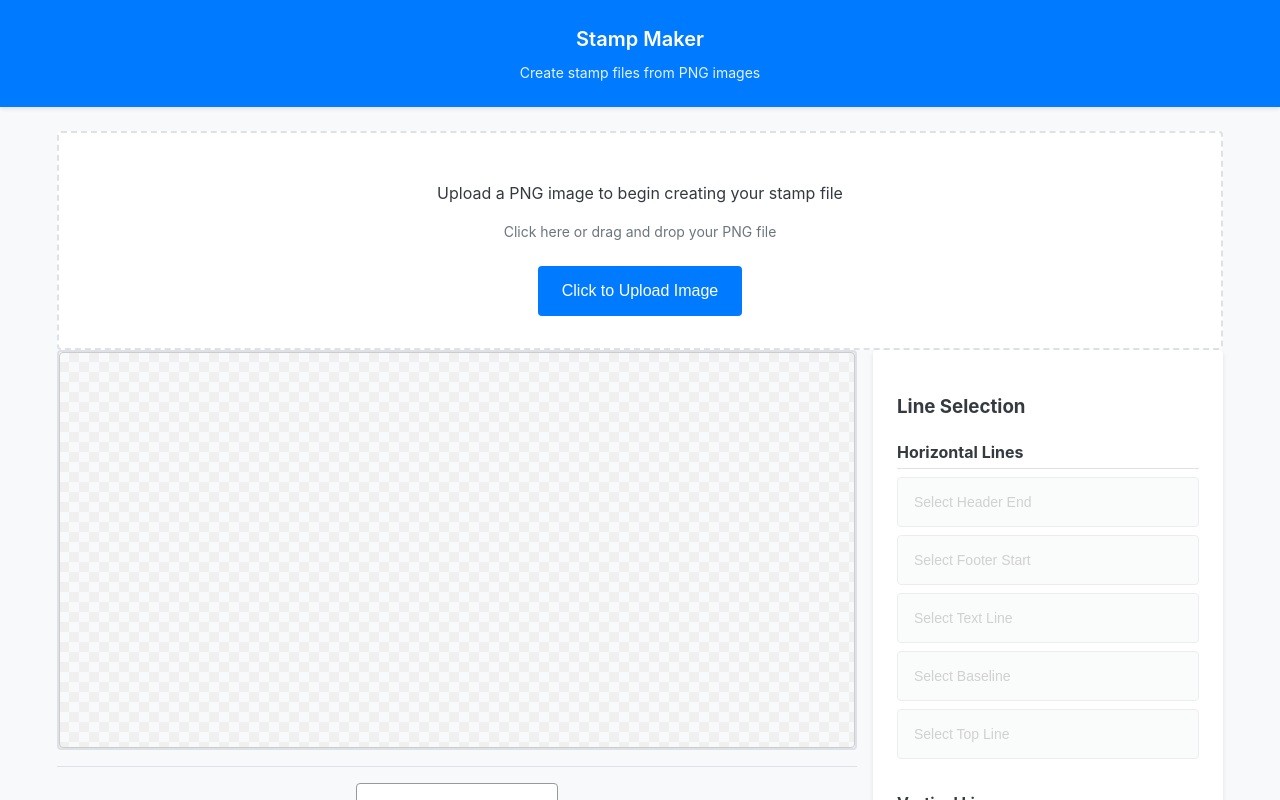
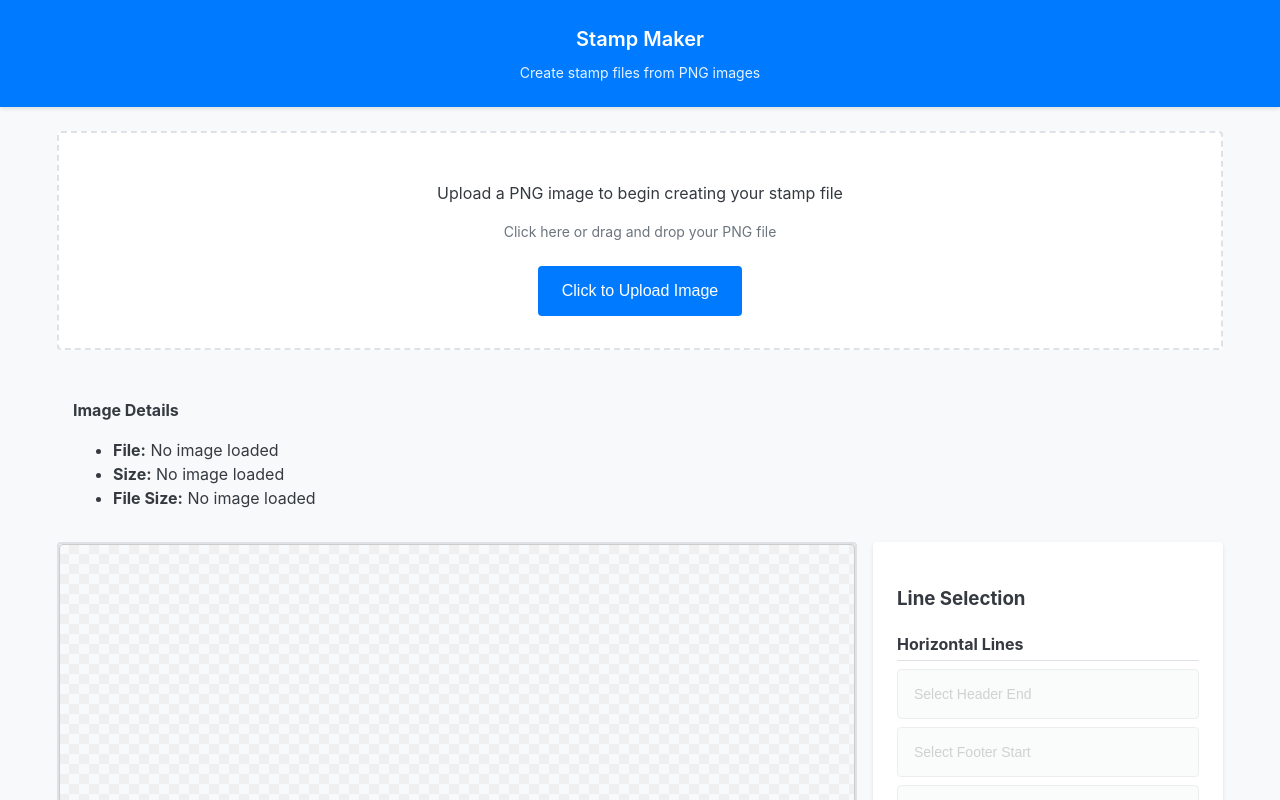
Before and after one commit to cactus-bm/stamp-maker, a React (Create React App) app in the folder stamp-maker/: page / in a window 1280 px wide. Shown: the top 800 px of the page. Built offline with nearby package versions, Linux system fonts and the light colour scheme.

Commit message:
Tidy up the Image Details.

```diff
--- a/stamp-maker/src/components/FileUpload.tsx
+++ b/stamp-maker/src/components/FileUpload.tsx
@@ -234,14 +234,14 @@ export const FileUpload: React.FC<FileUploadProps> = ({ appState, updateAppState
         )}
       </div>
 
-      {hasImage && (
-        <div className="image-info">
-          <h4>Image Details</h4>
-          <p><strong>File:</strong> {appState.image.file.name}</p>
-          <p><strong>Size:</strong> {appState.image.dimensions?.width} × {appState.image.dimensions?.height} pixels</p>
-          <p><strong>File Size:</strong> {(appState.image.file.size / 1024).toFixed(1)} KB</p>
-        </div>
-      )}
+      <div className="image-info">
+        <h4>Image Details</h4>
+        <ul>
+          <li><strong>File:</strong> {hasImage ? appState.image.file.name : 'No image loaded'}</li>
+          <li><strong>Size:</strong> {hasImage ? `${appState.image.dimensions?.width} × ${appState.image.dimensions?.height} pixels` : 'No image loaded'}</li>
+          <li><strong>File Size:</strong> {hasImage ? `${(appState.image.file.size / 1024).toFixed(1)} KB` : 'No image loaded'}</li>
+        </ul>
+      </div>
     </div>
   );
 };
```
